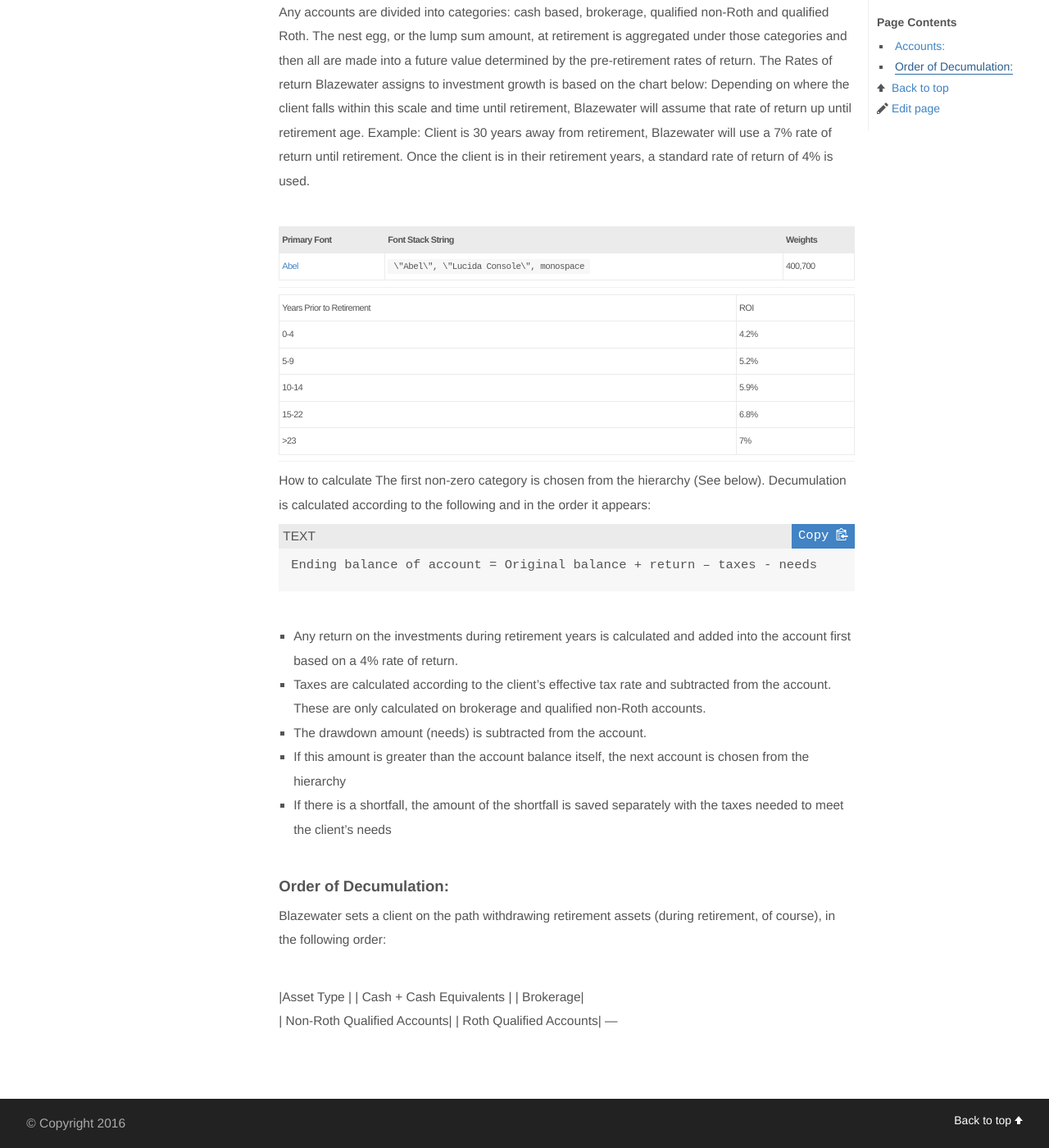
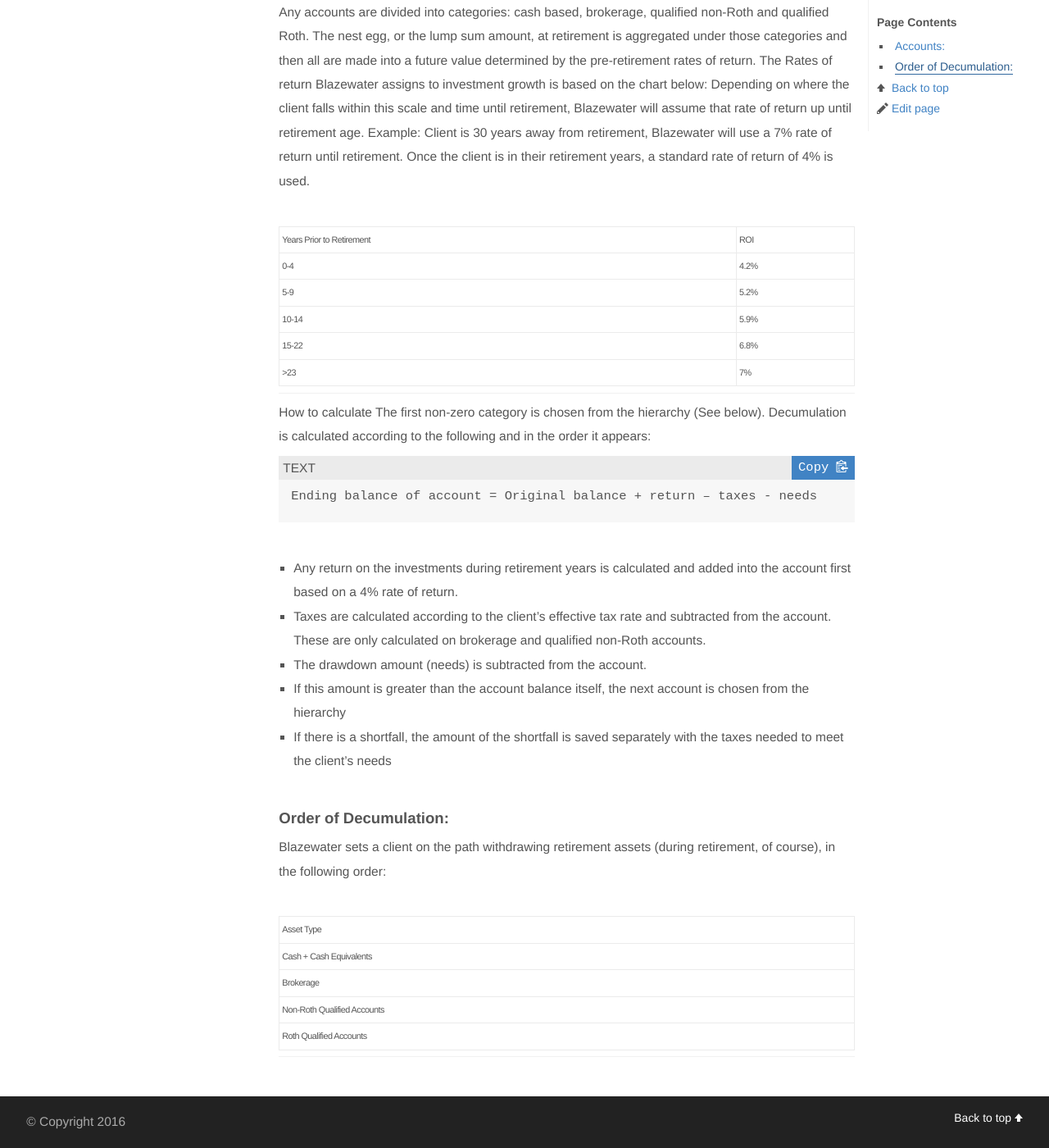
Before and after one commit to skoroth-kw/dockit, a Jekyll site: the page built from retirement/index.md, in a window 1280 px wide and 1400 px high, scrolled down 1028 px. Shown: the whole window at 82% size. Built offline with Jekyll 4.4.1, drawn with Linux system fonts in a browser that asks for light colours; nearby versions of some CDN libraries.

Commit message:
Updated index.md

```diff
--- a/retirement/index.md
+++ b/retirement/index.md
@@ -22,12 +22,6 @@
 The Rates of return Blazewater assigns to investment growth is based on the chart below: Depending on where the client falls within this scale and time until retirement, Blazewater will assume that rate of return up until retirement age.
 Example: Client is 30 years away from retirement, Blazewater will use a 7% rate of return until retirement.
 Once the client is in their retirement years, a standard rate of return of 4% is used.
-
-| Primary Font                                                                                        | Font Stack String                                                                    | Weights     |
-|-----------------------------------------------------------------------------------------------------|--------------------------------------------------------------------------------------|-------------|
-| [Abel                  ](https://www.google.com/fonts/specimen/Abel                               ) | `\"Abel\", \"Lucida Console\", monospace                                           ` | 400,700     |
-
----
 
  |Years Prior to Retirement | ROI |
  | 0-4  | 4.2% |
@@ -59,4 +53,5 @@
 | Brokerage|
 | Non-Roth Qualified Accounts|
 | Roth Qualified Accounts|
+
 ---
```
